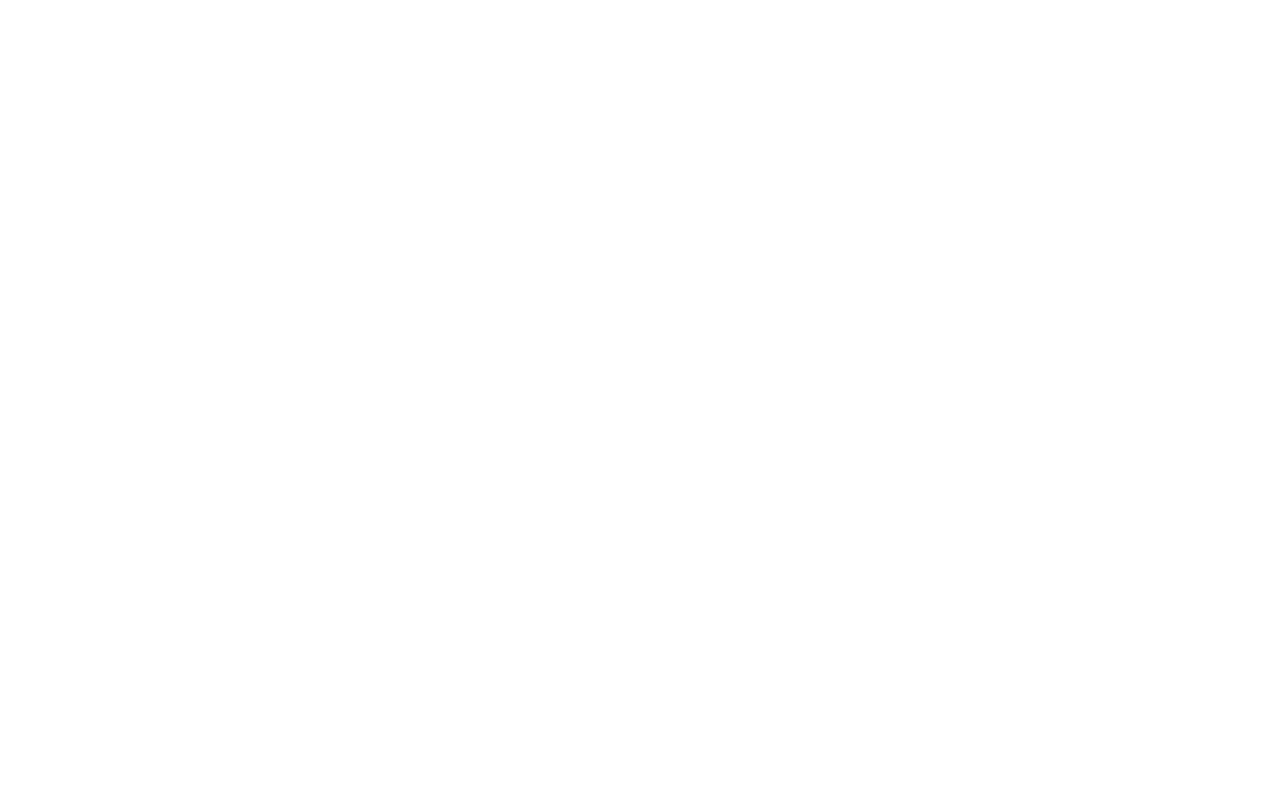
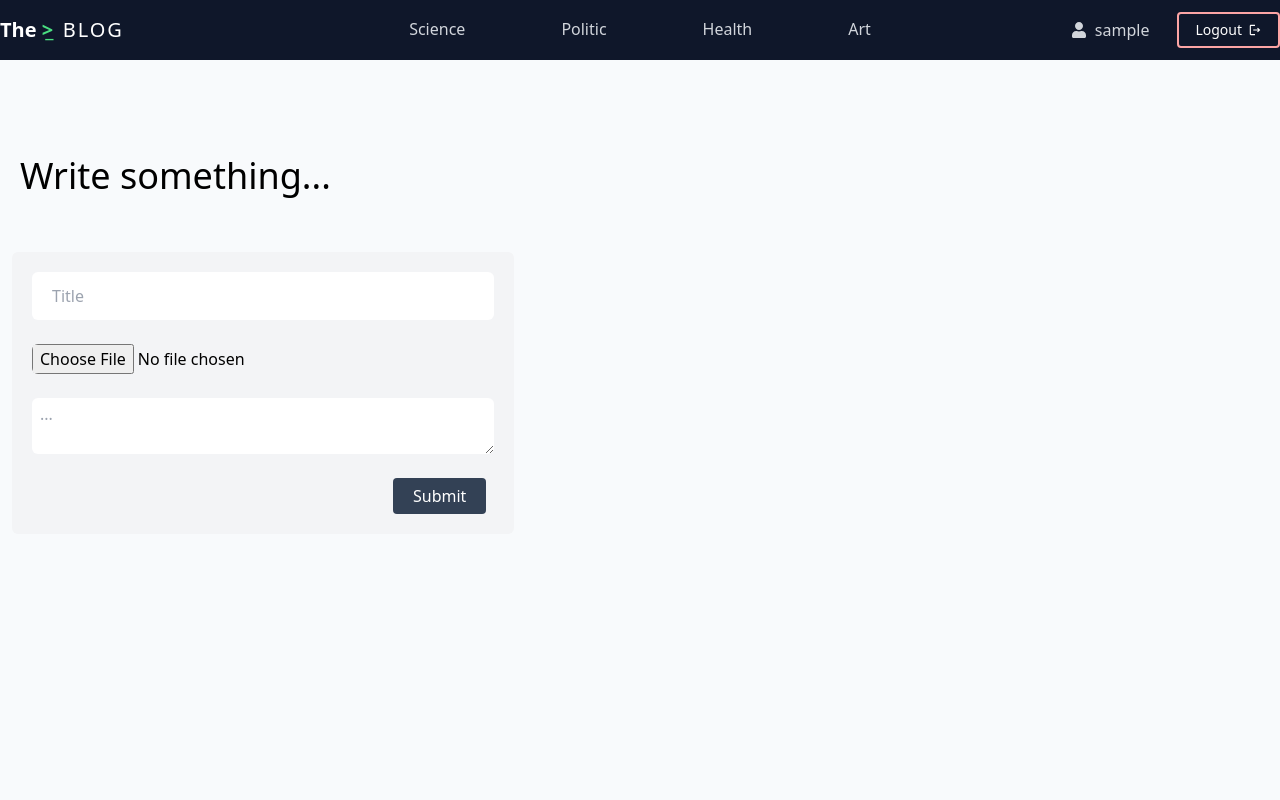
Before and after one commit to nvhnam/TheBLOG, a React (Vite) app in the folder client/: page /write in a window 1280 px wide. Before the commit this address had no page. Shown: the top 800 px of the page. Built offline with nearby package versions, Linux system fonts and the light colour scheme; sample sign-in values are in the browser's storage.

Commit message:
Adjust the logout button + creating the WritePost page

```diff
--- a/client/src/App.jsx
+++ b/client/src/App.jsx
@@ -5,6 +5,7 @@
 import Navbar from "./components/Navbar";
 import Footer from "./components/Footer";
 import Post from "./pages/Post";
+import WritePost from "./pages/WritePost";
 
 function Layout() {
   return (
@@ -24,6 +25,7 @@
           <Route path="/" index element={<Navigate to="/home" />} />
           <Route path="/home" element={<Home />} />
           <Route path="/posts" element={<Post />} />
+          <Route path="/write" element={<WritePost />} />
         </Route>
         <Route path="/login" element={<Login />} />
         <Route path="/register" element={<Register />} />
--- a/client/src/components/Navbar.jsx
+++ b/client/src/components/Navbar.jsx
@@ -5,9 +5,32 @@
 import { Link } from "react-router-dom";
 import { AuthContext } from "../context/authContext";
 import Button from "./Button";
+// import { useEffect, useState } from "react";
 
 const Navbar = () => {
   const { currentUser, logout } = useContext(AuthContext);
+  // const [loggedIn, setLoggedIn] = useState(false);
+  // const [username, setUsername] = useState(null);
+  // const navigate = useNavigate();
+
+  // useEffect(() => {
+  //   const storedUser = localStorage.getItem("user");
+
+  //   if (storedUser) {
+  //     setLoggedIn(true);
+  //     setUsername(JSON.parse(storedUser).username);
+  //   } else {
+  //     setLoggedIn(false);
+  //     setUsername(null);
+  //   }
+  // }, []);
+
+  // const handleLogout = () => {
+  //   localStorage.removeItem("user");
+  //   setLoggedIn(false);
+  //   setUsername(null);
+  //   navigate("/");
+  // };
 
   return (
     <div className="w-full h-[60px] bg-slate-900 text-white flex  items-center justify-center sticky top-0 left-0 right-0">
@@ -53,7 +76,7 @@
                   label="Logout"
                   icon={<MdOutlineLogout />}
                   className="text-sm bg-transparent px-4 py-1.5 text-white flex items-center justify-center gap-x-1.5 hover:bg-red-300 border-2 border-red-300 hover:border-red-300"
-                  onClick={logout}
+                  buttonHandler={logout}
                 />
               </>
             ) : (
--- a/client/src/context/authContext.jsx
+++ b/client/src/context/authContext.jsx
@@ -14,9 +14,9 @@
     setCurrentUser(res.data);
   };
 
-  const logout = async (inputs) => {
-    await axios.post("/auth/logout", inputs);
+  const logout = () => {
     setCurrentUser(null);
+    localStorage.removeItem("user");
   };
 
   useEffect(() => {
--- a/client/src/pages/Home.jsx
+++ b/client/src/pages/Home.jsx
@@ -9,8 +9,13 @@
 import moment from "moment";
 import LatestPost from "../components/LatestPost.jsx";
 import getCategoriesForPost from "../utils/GetCategoriesForPost.js";
+import { useContext } from "react";
+import { AuthContext } from "../context/authContext.jsx";
 
 const Home = () => {
+  const { currentUser } = useContext(AuthContext);
+
+  // console.log(currentUser);
   return (
     <div className="w-full h-full bg-slate-50 flex justify-center">
       <div className="w-full h-full max-w-screen-xl flex flex-col items-center px-4">
@@ -18,12 +23,17 @@
         <div className="w-full h-1/6 flex flex-row items-end justify-between  border-b-2 border-b-slate-900 pb-3 mt-10">
           {/* <Link>Home</Link> */}
           <GetPath className="text-slate-900 font-light" />
-          <Link className="flex items-center justify-center gap-x-1.5 text-slate-600 hover:text-red-400 duration-300 ease-in-out">
-            <span className="text-sm font-semibold font-xlight">
-              Write a Post
-            </span>
-            <MdEditNote className="text-xl" />
-          </Link>
+          {currentUser && (
+            <Link
+              to="/write"
+              className="flex items-center justify-center gap-x-1.5 text-slate-600 hover:text-red-400 duration-300 ease-in-out"
+            >
+              <span className="text-sm font-semibold font-xlight">
+                Write a Post
+              </span>
+              <MdEditNote className="text-xl" />
+            </Link>
+          )}
         </div>
 
         {/* Lastest Post Feed */}
--- /dev/null
+++ b/client/src/pages/WritePost.jsx
@@ -0,0 +1,43 @@
+// import React from "react";
+
+import Button from "../components/Button";
+
+const WritePost = () => {
+  return (
+    <div className="w-full h-screen bg-slate-50 flex justify-center">
+      <div className="w-full h-full max-w-screen-xl flex px-3">
+        <div className="w-full h-full flex flex-col">
+          <h3 className="text-4xl mt-24 pl-2">Write something...</h3>
+          <div className="w-full h-full mt-14">
+            <form className="w-2/5 h-fit p-5 bg-gray-100 rounded-md flex flex-col gap-3">
+              <input
+                type="text"
+                className="px-5 py-3 outline-none rounded-md"
+                placeholder="Title"
+                required
+              />
+              <input
+                type="file"
+                accept="image/"
+                className="w-full my-3 rounded-md"
+              />
+              <textarea
+                placeholder="..."
+                className="rounded-md px-2 w-full h-full py-1 outline-none"
+                required
+              />
+              <div className="w-full h-full flex justify-end mt-3 px-2">
+                <Button
+                  label="Submit"
+                  className="text-white bg-slate-700 px-5 h-fit"
+                />
+              </div>
+            </form>
+          </div>
+        </div>
+      </div>
+    </div>
+  );
+};
+
+export default WritePost;
```
